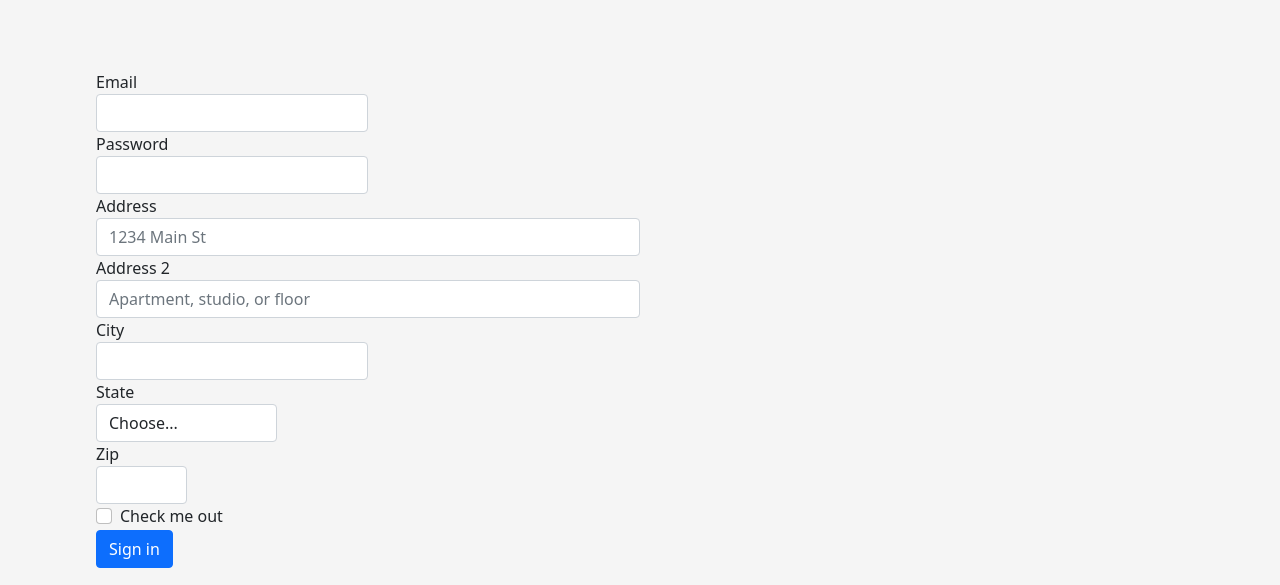
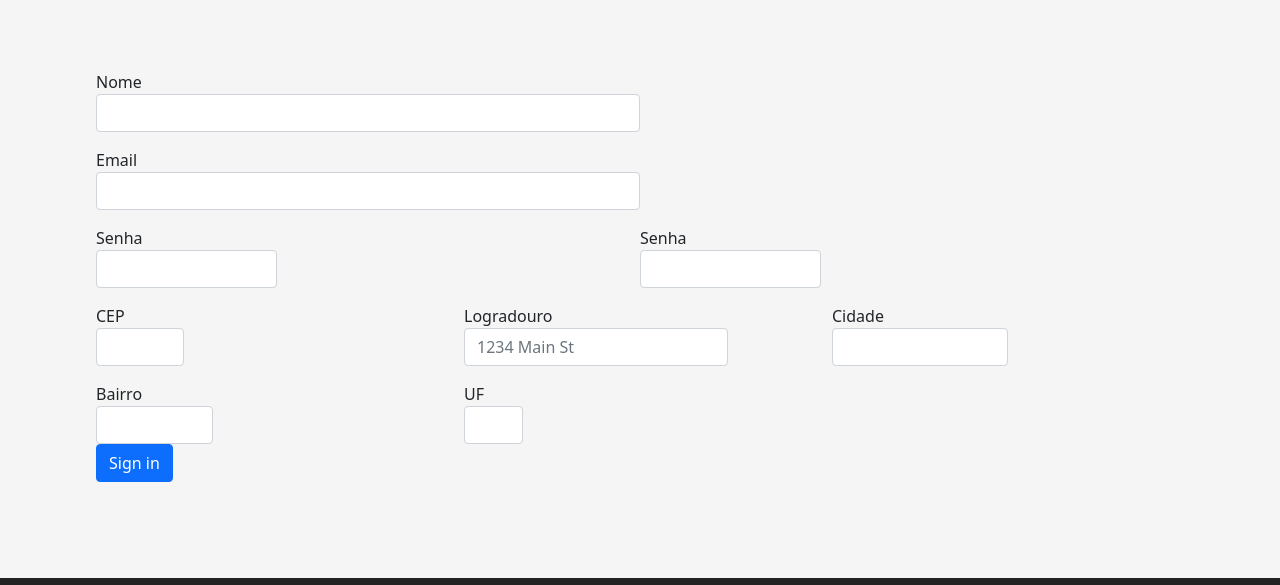
Before and after one commit to KarlaValeriano/Projeto-M2, a plain HTML site: page cadastro.html in a window 1280 px wide. Shown: the part 186-771 px from the top of the page. Drawn offline with nearby package versions, Linux system fonts and the light colour scheme.

Commit message:
Definição do layout básico do formulário

```diff
--- a/assets/css/cadastro.css
+++ b/assets/css/cadastro.css
@@ -10,9 +10,26 @@ form{
     padding: 6rem!important;
 }
 
-.form-control{
+.usuario{
+    display: grid;
+    gap: 1rem;
+}
+
+.senha{
+    display: grid;
+    grid-template-columns: 1fr 1fr;
+}
+
+.endereco{
+    margin-top: 1rem;
+    width: 100%;
+    display: grid;
+    gap: 1rem;
+    grid-template-columns: 1fr 1fr 1fr;
+}
+/* .form-control{
     width: 50%!important;
-}
+} */
 
 fieldset{
     width: 100%;
@@ -24,9 +41,11 @@ fieldset{
 .erro{
   box-shadow:inset 0 120px 1px rgba(236, 25, 25, 0.08)!important;
 }
+
 .certo{
     box-shadow:inset 0 120px 1px rgba(16, 195, 31, 0.08)!important;
   }
+
 .olhinho{
     height: 1rem;
 }
--- a/cadastro.html
+++ b/cadastro.html
@@ -61,49 +61,50 @@
 <section class="form-secao">
 <form>
 
-  <div class="form-row">
+  <div class="form-row usuario">
+    <div class="form-group col-md-6">
+      <label for="inputEmail4">Nome</label>
+      <input type="email" class="form-control" id="inputEmail4">
+    </div>
     <div class="form-group col-md-6">
       <label for="inputEmail4">Email</label>
       <input type="email" class="form-control" id="inputEmail4">
     </div>
-    <div class="form-group col-md-6">
-      <label for="inputPassword4">Password</label>
+
+    <div class="senha">
+    <div class="form-group col-md-4">
+      <label for="inputPassword4">Senha</label>
+      <input type="password" class="form-control" id="inputPassword4">
+    </div>
+    <div class="form-group col-md-4">
+      <label for="inputPassword4">Senha</label>
       <input type="password" class="form-control" id="inputPassword4">
     </div>
   </div>
-  <div class="form-group">
-    <label for="inputAddress">Address</label>
+  </div>
+  <div class="form-row endereco" >
+  <div class="form-group col-md-3">
+    <label for="inputZip">CEP</label>
+    <input type="text" class="form-control" id="inputZip">
+  </div>
+  <div class="form-group col-md-9">
+    <label for="inputAddress">Logradouro</label>
     <input type="text" class="form-control" id="inputAddress" placeholder="1234 Main St">
   </div>
-  <div class="form-group">
-    <label for="inputAddress2">Address 2</label>
-    <input type="text" class="form-control" id="inputAddress2" placeholder="Apartment, studio, or floor">
-  </div>
-  <div class="form-row">
     <div class="form-group col-md-6">
-      <label for="inputCity">City</label>
+      <label for="inputCity">Cidade</label>
       <input type="text" class="form-control" id="inputCity">
     </div>
     <div class="form-group col-md-4">
-      <label for="inputState">State</label>
-      <select id="inputState" class="form-control">
-        <option selected>Choose...</option>
-        <option>...</option>
-      </select>
+      <label for="inputCity">Bairro</label>
+      <input type="text" class="form-control" id="inputCity">
     </div>
     <div class="form-group col-md-2">
-      <label for="inputZip">Zip</label>
+      <label for="inputZip">UF</label>
       <input type="text" class="form-control" id="inputZip">
     </div>
   </div>
-  <div class="form-group">
-    <div class="form-check">
-      <input class="form-check-input" type="checkbox" id="gridCheck">
-      <label class="form-check-label" for="gridCheck">
-        Check me out
-      </label>
-    </div>
-  </div>
+
   <button type="submit" class="btn btn-primary">Sign in</button>
 </form>
 </section>
```
